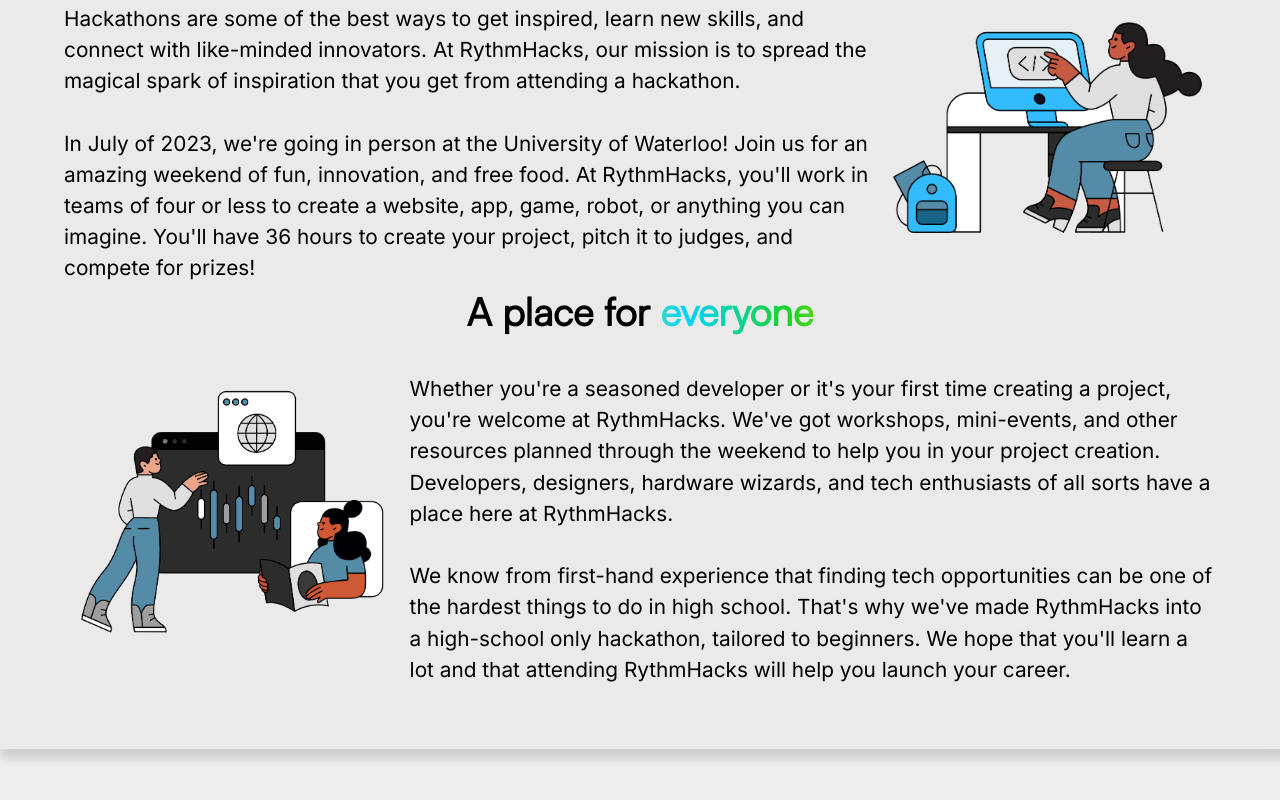
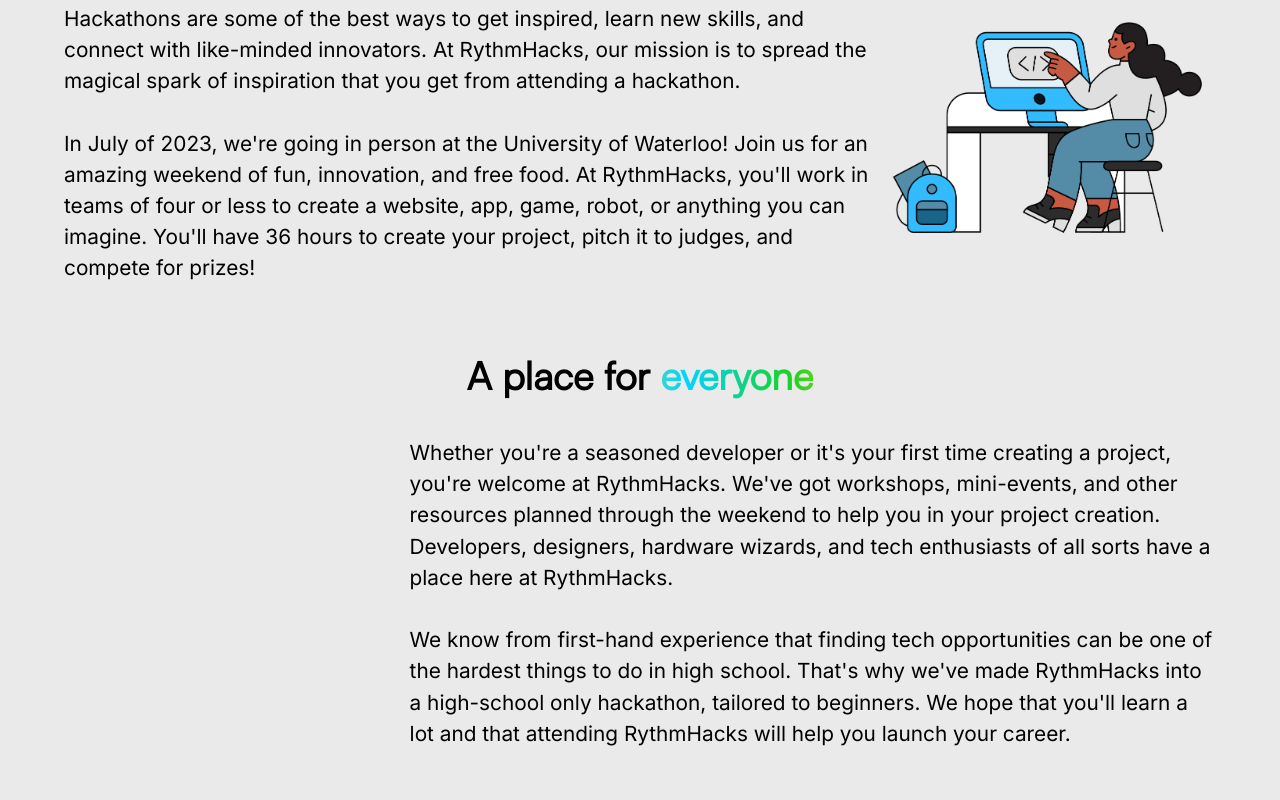
Before and after one commit to RythmHacks/2023.rythmhacks.ca, a React (Create React App) app: page / in a window 1280 px wide. Shown: the part 950-1750 px from the top of the page. Before the commit the page ends 1699 px from the top, so only its background shows below. Built offline with nearby package versions, Linux system fonts and the light colour scheme; a web font is replaced by a local one.

Commit message:
responsivenesS

```diff
--- a/src/components/About/About.jsx
+++ b/src/components/About/About.jsx
@@ -69,7 +69,7 @@
             A place for <h3 className='darkblue gradient'>everyone</h3>
           </h3>
           <div className='sectionwrapper'>
-            <img loading='lazy' src={TogetherImg} alt='togetherimg' className='block'></img>
+            <img loading='lazy' src={TogetherImg} alt='togetherimg' className='md:block hidden'></img>
             <p>
               Whether you're a seasoned developer or it's your first time creating a project, you're welcome at RythmHacks. We've got workshops, mini-events, and other resources planned through the weekend to help you in your project creation. Developers, designers, hardware wizards, and tech enthusiasts of all sorts have a place here at RythmHacks.
               <br/><br/>
--- a/src/styles.scss
+++ b/src/styles.scss
@@ -188,4 +188,8 @@
 .show {
   opacity: 1;
   padding-top: 0px;
+
+  &:not(:first-child) {
+    margin-top: 4rem;
+  }
 }
```
